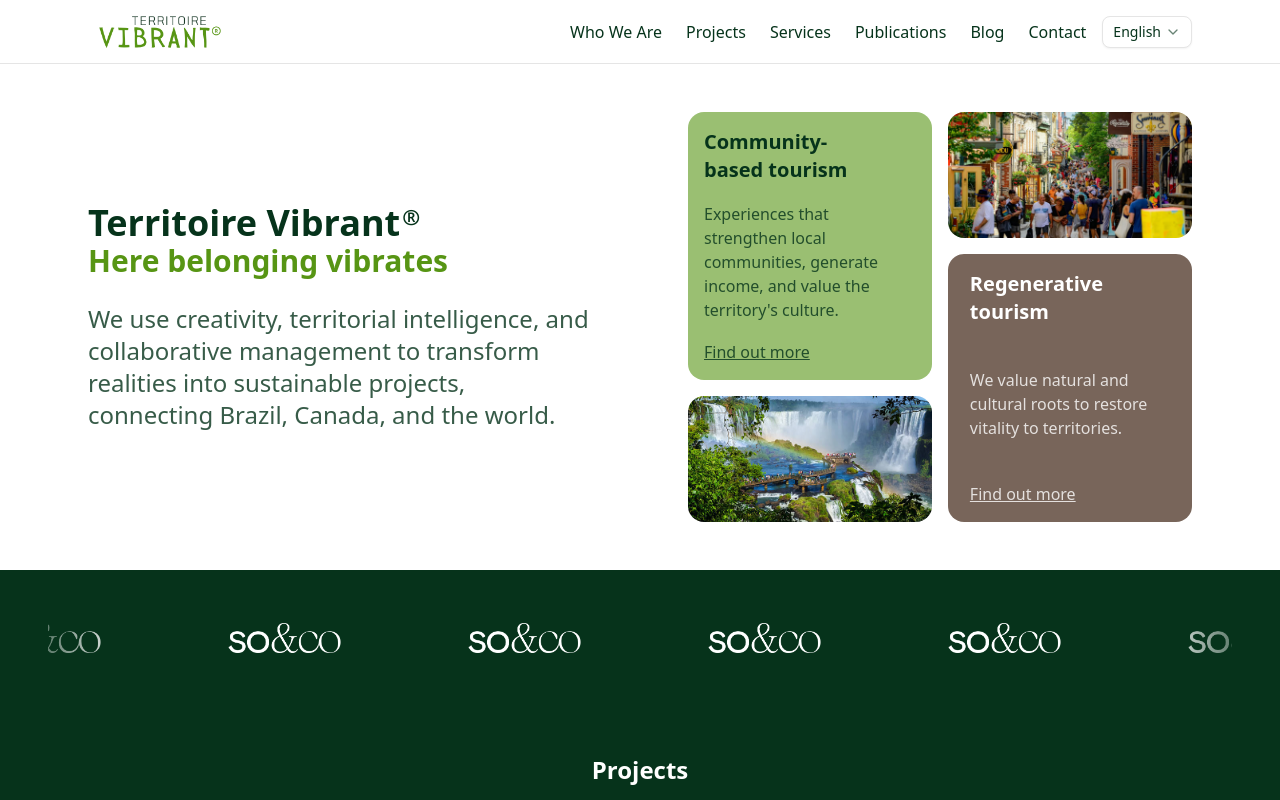
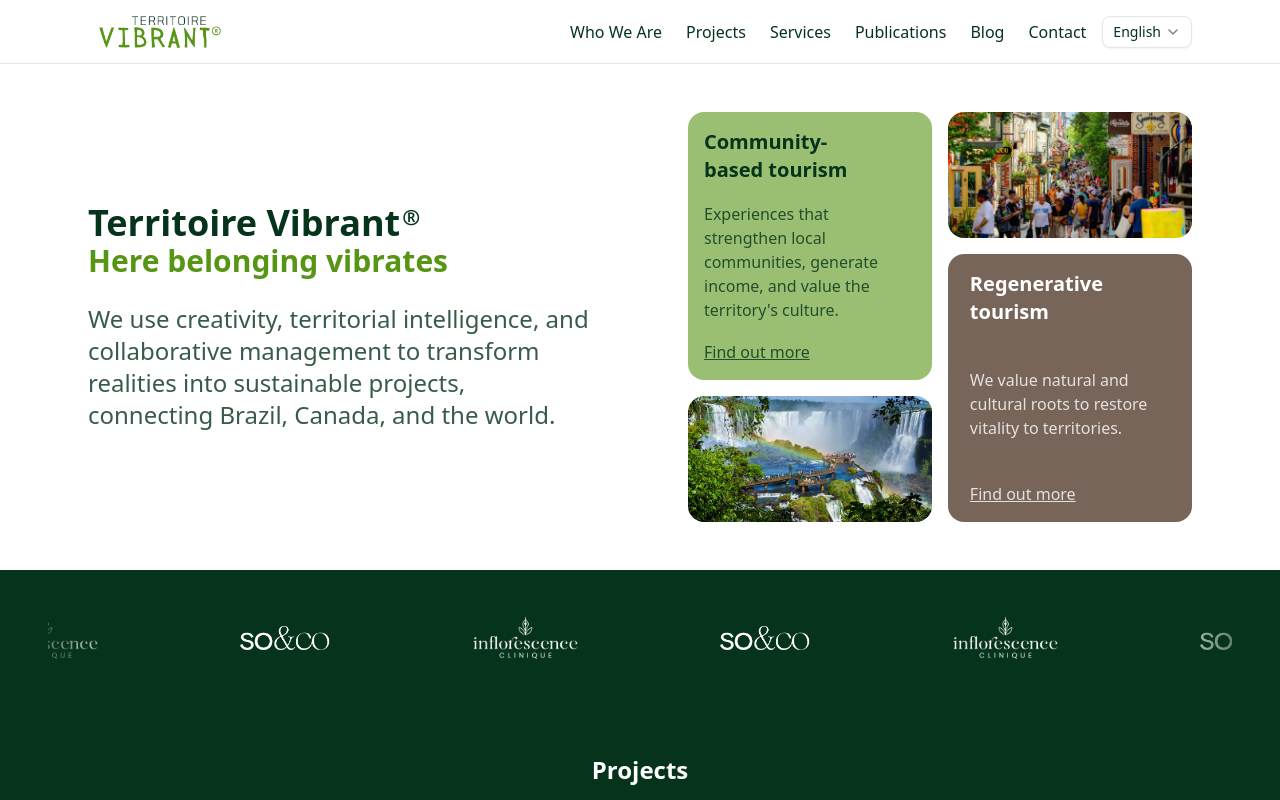
Before and after one commit to Territoire-Vibrant/territoire-vibrant-site, a Next.js app: page /en in a window 1280 px wide. Shown: the top 800 px of the page. Built offline with nearby package versions, Linux system fonts and the light colour scheme.

Commit message:
chore: Adjust logos on SponsorsMarquee

```diff
--- a/app/[locale]/(home)/components/SponsorsMarquee.tsx
+++ b/app/[locale]/(home)/components/SponsorsMarquee.tsx
@@ -4,6 +4,7 @@ import AutoScroll from 'embla-carousel-auto-scroll'
 import Image from 'next/image'
 
 import SoAndCo from '~/assets/images/partners/so&co.webp'
+import Inflorescence from '~/assets/images/partners/inflorescence.png'
 
 import { Carousel, CarouselContent, CarouselItem, CarouselNext, CarouselPrevious } from '~/components/ui/carousel'
 
@@ -14,7 +15,10 @@ export const SponsorsMarquee = ({
 }: {
   className?: string
 }) => {
-  const items = [{ id: 1, label: 'So&Co', logo: SoAndCo, url: 'https://www.soetco.ca/' }]
+  const items = [
+    { id: 1, label: 'So&Co', logo: SoAndCo, url: 'https://www.soetco.ca/' },
+    { id: 2, label: 'Inflorescence', logo: Inflorescence, url: 'http://www.cliniqueinflorescence.com/' },
+  ]
 
   // Repeat the items to create a longer track so autoplay feels continuous even with few sponsors.
   const repeat = Math.max(12, items.length * 4)
@@ -45,7 +49,7 @@ export const SponsorsMarquee = ({
           >
             <a href={item.url} target='_blank' rel='noopener noreferrer'>
               <div className='flex h-full items-center justify-center'>
-                <Image src={item.logo} alt={item.label} className='size-28 object-contain' draggable={false} />
+                <Image src={item.logo} alt={item.label} draggable={false} className='size-28 object-contain' />
               </div>
             </a>
           </CarouselItem>
```
Also changed, not shown: assets/images/partners/inflorescence.png (added), assets/images/partners/so&co.webp.
